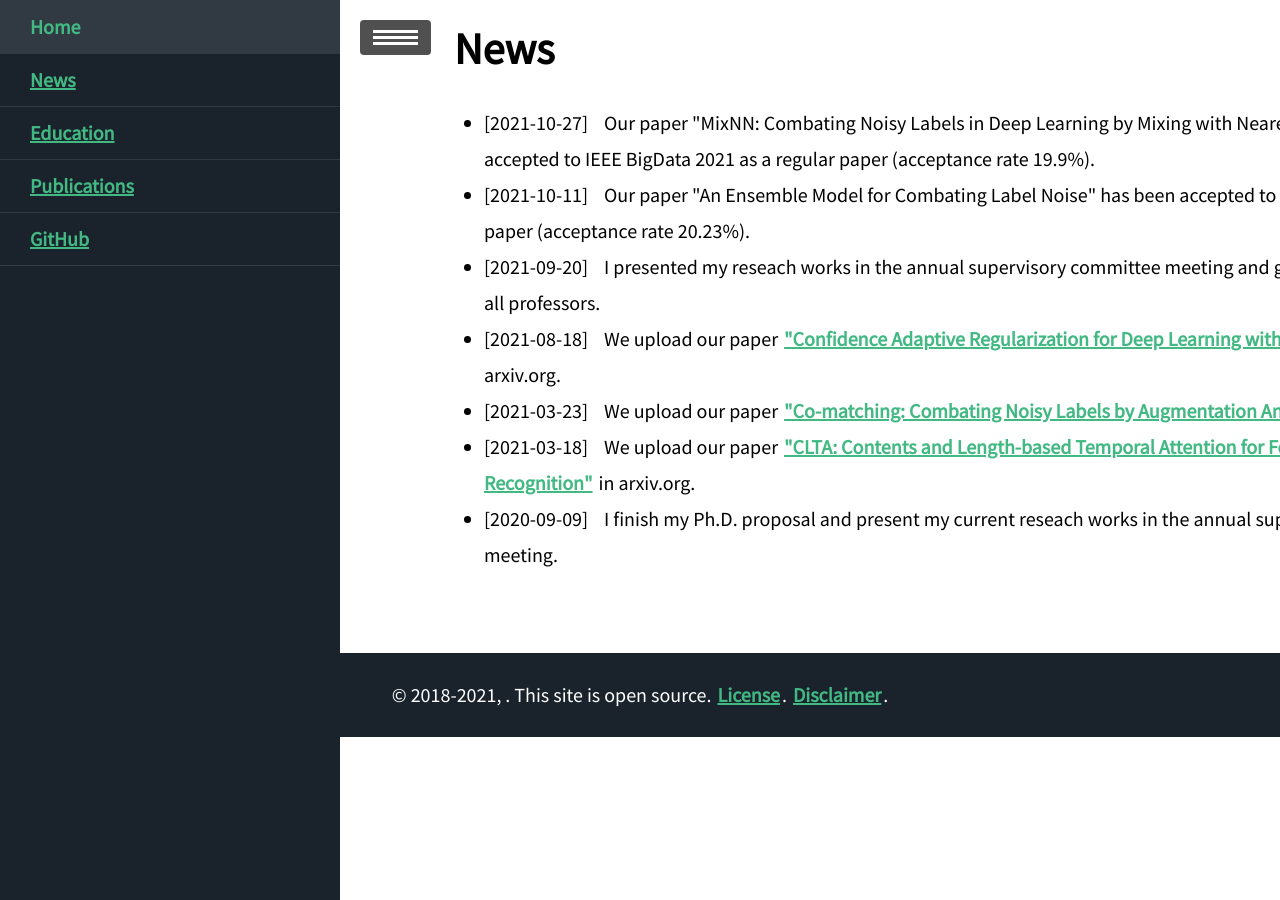
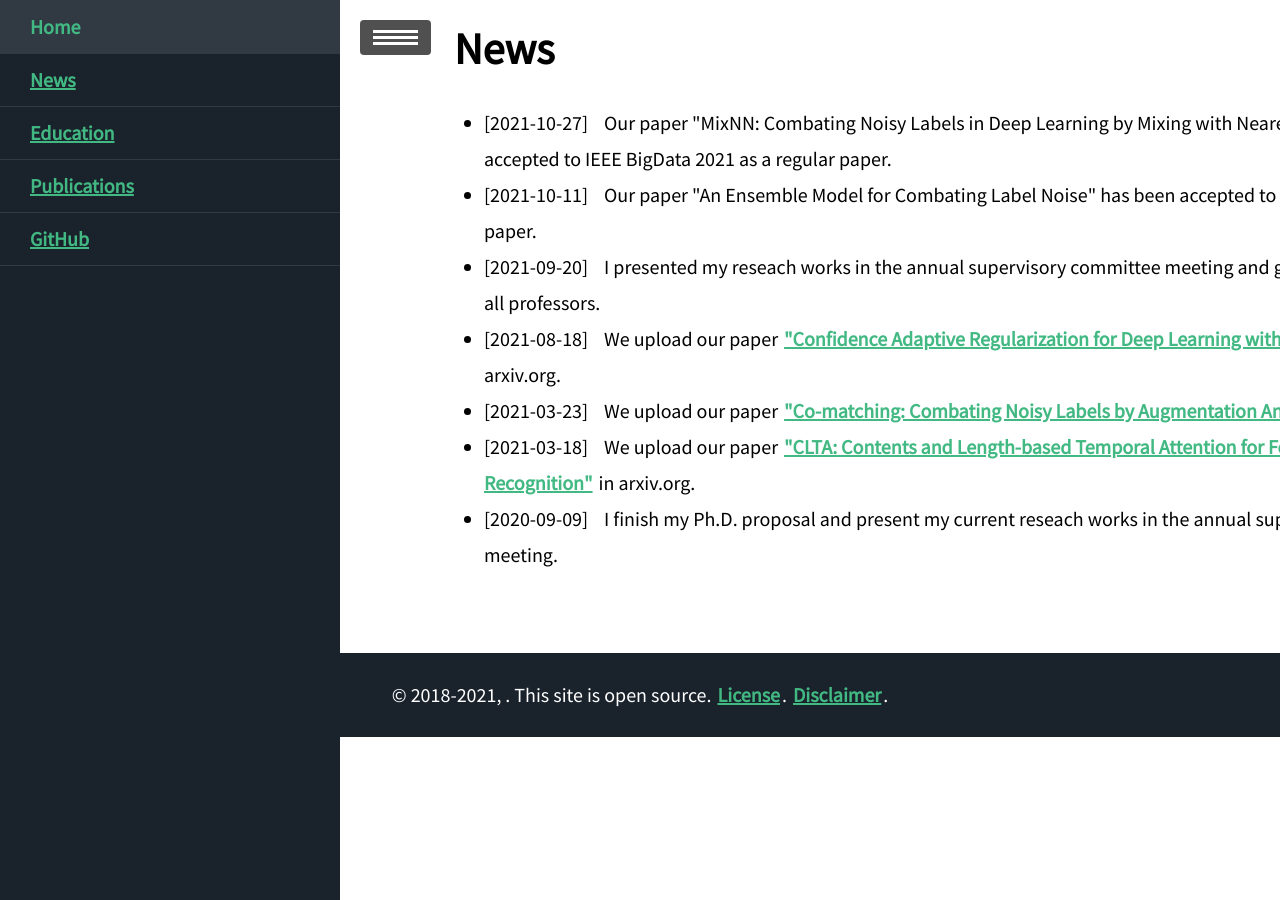
Before and after one commit to MacLLL/MacLLL.github.io, a Jekyll site: the page built from blog/index.html, in a window 1280 px wide. Built offline with Jekyll 4.4.1, drawn with Linux system fonts in a browser that asks for light colours; nearby versions of some CDN libraries.

Commit message:
Update index.html

```diff
--- a/blog/index.html
+++ b/blog/index.html
@@ -7,8 +7,8 @@ title: News
 
 
 <ul style="line-height:180%">
-	<li><span>[2021-10-27]</span> &nbsp&nbsp Our paper "MixNN: Combating Noisy Labels in Deep Learning by Mixing with Nearest Neighbours" has been accepted to IEEE BigData 2021 as a regular paper (acceptance rate 19.9%). </li>
-	<li><span>[2021-10-11]</span> &nbsp&nbsp Our paper "An Ensemble Model for Combating Label Noise" has been accepted to WSDM 2022 as a regular paper (acceptance rate 20.23%). </li>
+	<li><span>[2021-10-27]</span> &nbsp&nbsp Our paper "MixNN: Combating Noisy Labels in Deep Learning by Mixing with Nearest Neighbours" has been accepted to IEEE BigData 2021 as a regular paper.<!-- (acceptance rate 19.9%).--> </li>
+	<li><span>[2021-10-11]</span> &nbsp&nbsp Our paper "An Ensemble Model for Combating Label Noise" has been accepted to WSDM 2022 as a regular paper.<!-- (acceptance rate 20.23%).--> </li>
 	<li><span>[2021-09-20]</span> &nbsp&nbsp I presented my reseach works in the annual supervisory committee meeting and got excellent scores from all professors.  </li>
 	<li><span>[2021-08-18]</span> &nbsp&nbsp We upload our paper <a href="https://arxiv.org/abs/2108.08212" target="_blank">"Confidence Adaptive Regularization for Deep Learning with Noisy Labels"</a> in arxiv.org.  </li>
 	<!-- <li><span>[2021-04-10]</span> &nbsp&nbsp I got my cat Simba!! </li> -->
```
